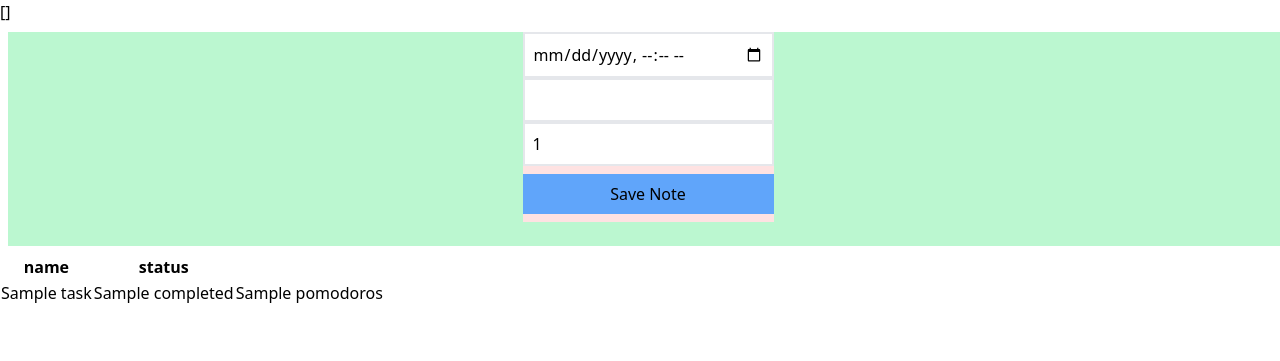
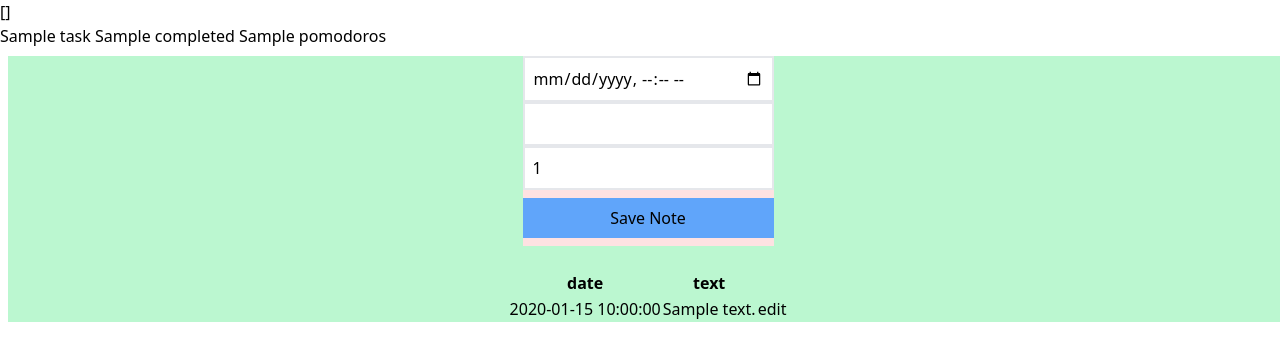
Before and after one commit to asimsheikh/tasks, a Flask app: template templates/edit_notes.html in a window 1280 px wide. Shown: the top 361 px of the page. Run offline with Flask 2, Linux system fonts and the light colour scheme; the template is opened without the code that fills it: most values are stand-ins (such as "Sample title", 1, 10 or a date in 2020); some libraries are stand-ins or nearby versions.

Commit message:
passing in notes to the edit_notes route

```diff
--- a/app.py
+++ b/app.py
@@ -50,10 +50,10 @@ def edit_tasks(task_id: str):
 @app.route('/notes/<task_id>')
 def edit_notes(task_id: str):
     tasks: List[dict[str, Any]] = [ task for task in db.get('tasks') if task.get('id') == task_id ]
+    notes: List[dict[str, Any]] = [ note for note in db.get('notes') if note.get('task_id') == task_id ]
+    print(notes)
     task = tasks[0]
     if task:
-        print(jsonify(task))
-        return render_template('edit_notes.html', data={'task': task})
-
+        return render_template('edit_notes.html', data={'task': task, 'notes': notes})
     else:
         return jsonify({"ok": False, "error": 'could not find task'})
--- a/templates/edit_notes.html
+++ b/templates/edit_notes.html
@@ -11,7 +11,8 @@
 {{ data | tojson }}
 {% set task = data.task %}
 
-<body class="">
+<body>
+    <p>{{ task.name }} {{ task.completed }} {{ task.pomodoros }}</p>
     <div class='container bg-green-200 m-2 flex flex-col row justify-center items-center'>
         <div class='form bg-red-100'>
             <form action="/api" method="post">
@@ -30,19 +31,23 @@
         </div>
 
         <br />
-    </div>
-    <div class="task-list">
+
+        <div class="notes-list">
             <table>
                 <tr>
-                <th>name</th>
-                <th>status</th>
+                    <th>date</th>
+                    <th>text</th>
                 </tr>
+                {% for note in data.notes %}
+                <!-- <p>{{ note | tojson }}</p> -->
                 <tr>
-                <td>{{ task.name }}</td>
-                <td>{{ task.completed }}</td>
-                <td>{{ task.pomodoros }}</td>
+                    <td>{{ note.date }}</td>
+                    <td>{{ note.text }}</td>
+                    <td><a href="/notes/{{ task.id }}">edit</a></td>
                 </tr>
+                {% endfor %}
             </table>
+        </div>
     </div>
 </body>
 
```
Lines whose indentation alone changed are shown as unchanged.
